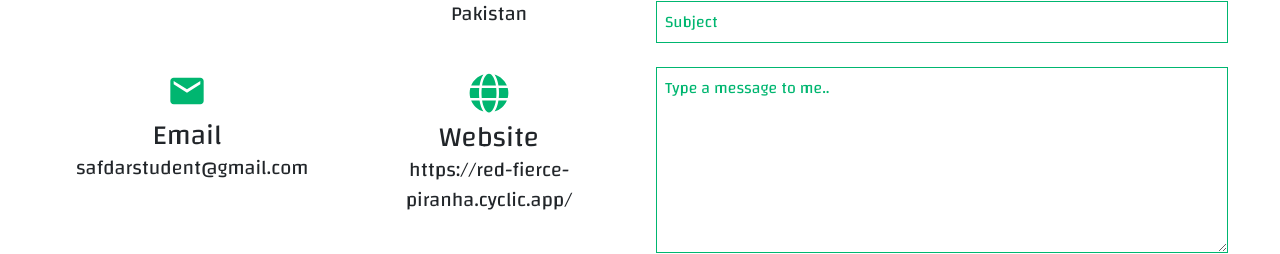
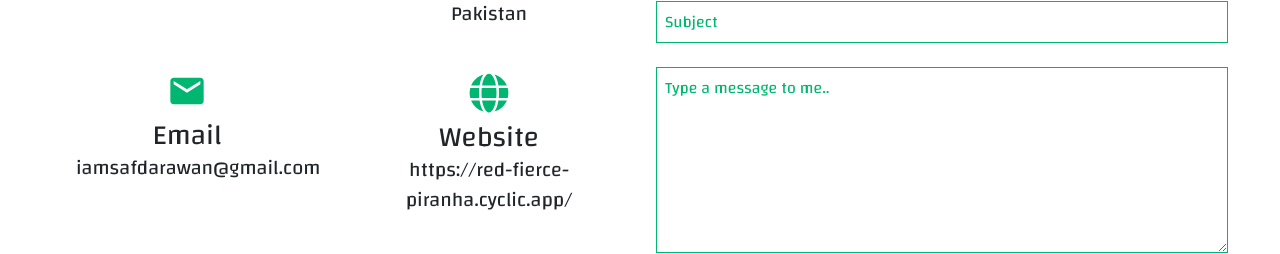
Before and after one commit to safdarAwaN786/Portfolio, a React (Create React App) app in the folder frontend/: page / in a window 1280 px wide. Shown: the part 4957-5211 px from the top of the page. Built offline with nearby package versions, Linux system fonts and the light colour scheme.

Commit message:
email changed

```diff
--- a/frontend/src/components/AboutSection.jsx
+++ b/frontend/src/components/AboutSection.jsx
@@ -15,7 +15,7 @@ export default function InfoSection() {
     }
 
     return (
-        <div id="about"  className="my-5 sectionBox px-sm-4 px-md-5 px-lg-5 px-3">
+        <div id="about" className="my-5 sectionBox px-sm-4 px-md-5 px-lg-5 px-3">
 
 
             <h3 className="text-center lightGreenColor">About Me</h3>
--- a/frontend/src/components/ContactsSection.jsx
+++ b/frontend/src/components/ContactsSection.jsx
@@ -49,7 +49,7 @@ export default function ContactsSection() {
                         <MdEmail className="fs-1 mx-auto lightGreenColor" />
                         <div className="p-lg-2 p-md-2 p-0">
                             <h3 className="text-center mb-0">Email</h3>
-                            <p className="text-center fs-5">safdarstudent@gmail.com</p>
+                            <p className="text-center fs-5">iamsafdarawan@gmail.com</p>
                         </div>
                     </div>
                 </div>
```
Also changed, not shown: 9 other files (tests, documents, lock files or other folders).
